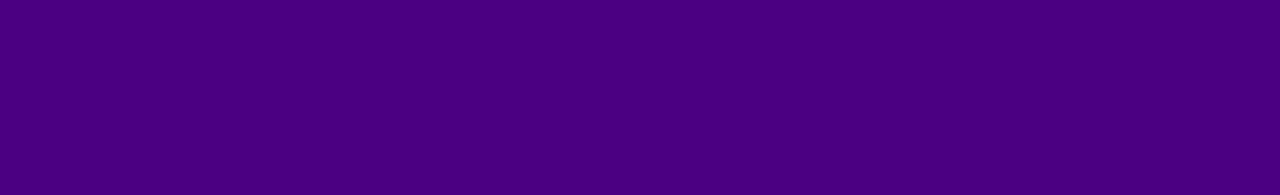
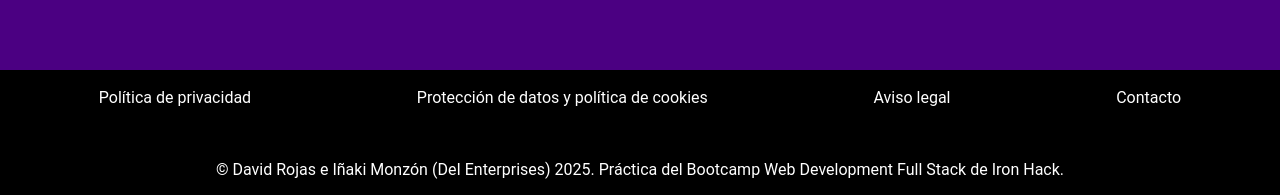
Before and after one commit to Nachus79/react-proyect-shop, a React (Vite) app: page / in a window 1280 px wide. Shown: the part 602-797 px from the top of the page. Built offline with nearby package versions, Linux system fonts and the light colour scheme; no server answers.

Commit message:
Añadido un footer

```diff
--- a/src/app.jsx
+++ b/src/app.jsx
@@ -5,6 +5,7 @@ import Navbar from "./components/Navbar";
 import SearchResults from "./pages/SearchResults";
 import GameList from "./components/GameList";
 import GameDetails from "./components/GameDetails";
+import Footer from "./components/Footer";
 import 'bootstrap/dist/css/bootstrap.min.css';
 
 const App = () => {
@@ -19,6 +20,7 @@ const App = () => {
           <Route path="/games" element={<GameList />} />
           <Route path="/games/:id" element={<GameDetails />} />
         </Routes>
+        <Footer />
       </div>
     </Router>
   );
--- /dev/null
+++ b/src/components/Footer.jsx
@@ -0,0 +1,46 @@
+import React from "react";
+
+const Footer = () => {
+  return (
+    <footer style={footerStyle}>
+      <div className="d-flex justify-content-around mb-5">
+        <a>
+          <p style={textStyle}>Política de privacidad</p>
+        </a>
+        <a>
+          <p style={textStyle}>Protección de datos y política de cookies</p>
+        </a>
+        <a>
+          <p style={textStyle}>Aviso legal</p>
+        </a>
+        <a>
+          <p style={textStyle}>Contacto</p>
+        </a>
+      </div>
+      <div>
+      <p style={textStyle}>
+        © David Rojas e Iñaki Monzón (DeI Enterprises) 2025. Práctica del
+        Bootcamp Web Development Full Stack de Iron Hack.
+      </p>
+      </div>
+    </footer>
+  );
+};
+
+const footerStyle = {  //ESTILO GENERAL DEL FOOTER
+  backgroundColor: "#000", //NEGRO, SE PUEDE REVISAR PERO PARECE QUE OFRECE BUEN CONTRASTE
+  color: "#fff",
+  textAlign: "center",
+  padding: "1rem",
+  position: "fixed",
+  bottom: 0,
+  width: "100%",
+};
+
+const textStyle = {
+  margin: 0,
+  fontFamily: "Roboto", //PARA QUE QUEDE BIEN "DeI" ES MEJOR CON SERIFA.
+};
+
+
+export default Footer;
```
